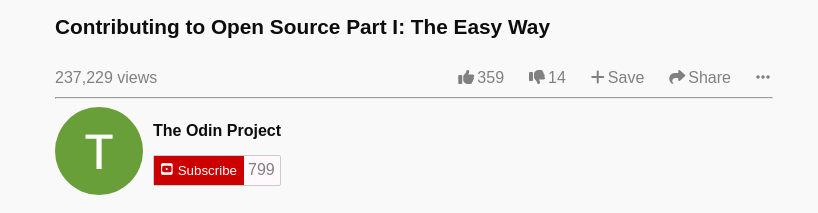
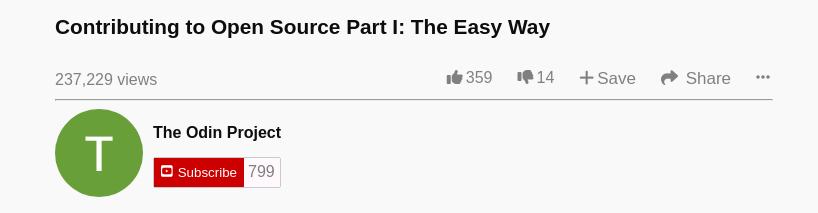
Before and after one commit to ClintonEnyinna/youtube-clone, a plain HTML site: page index.html in a window 1280 px wide. Shown: the part 541-754 px from the top of the page, 0-818 px from the left. Drawn offline with nearby package versions, Linux system fonts and the light colour scheme; grey boxes are pictures that could not be loaded.

Commit message:
changed share to be a button tag

```diff
--- a/css/style.css
+++ b/css/style.css
@@ -200,7 +200,14 @@ main>div {
 }
 
 .video-icon-items div{
-    margin-left: 25px;;
+    margin-left: 25px;
+}
+.video-icon-items div button{
+    padding: 0;
+    border: none;
+    background-color: #f9f9f9;
+    font-size: 17px;
+    color: gray;
 }
 
 .description{
--- a/index.html
+++ b/index.html
@@ -62,8 +62,8 @@
                         <div><i class="fas fa-thumbs-down"></i><span>14</span></div>
                     </div>
                     <div class="video-icon-items">
-                        <div><i class="fas fa-plus"></i><span>Save</span></div>
-                        <div><i class="fas fa-share"></i><span>Share</span></div>
+                        <div><button><i class="fas fa-plus"></i>Save</button></div>
+                        <div><button><i class="fas fa-share"></i> Share</button></div>
                         <div><i class="fas fa-ellipsis-h"></i></div>
                     </div>
                 </div>
```
